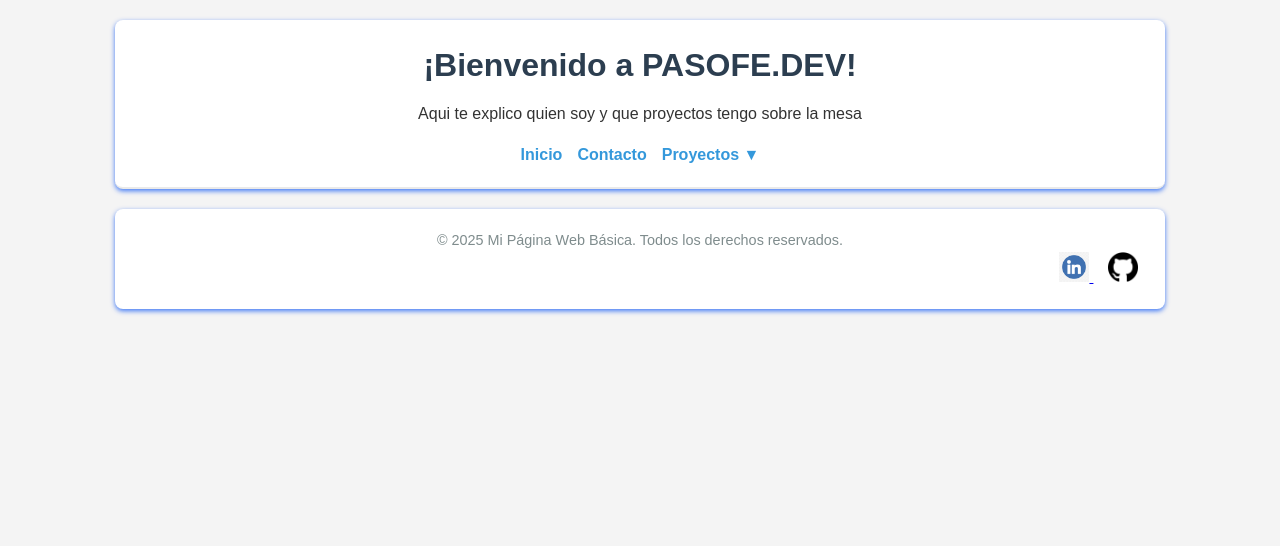
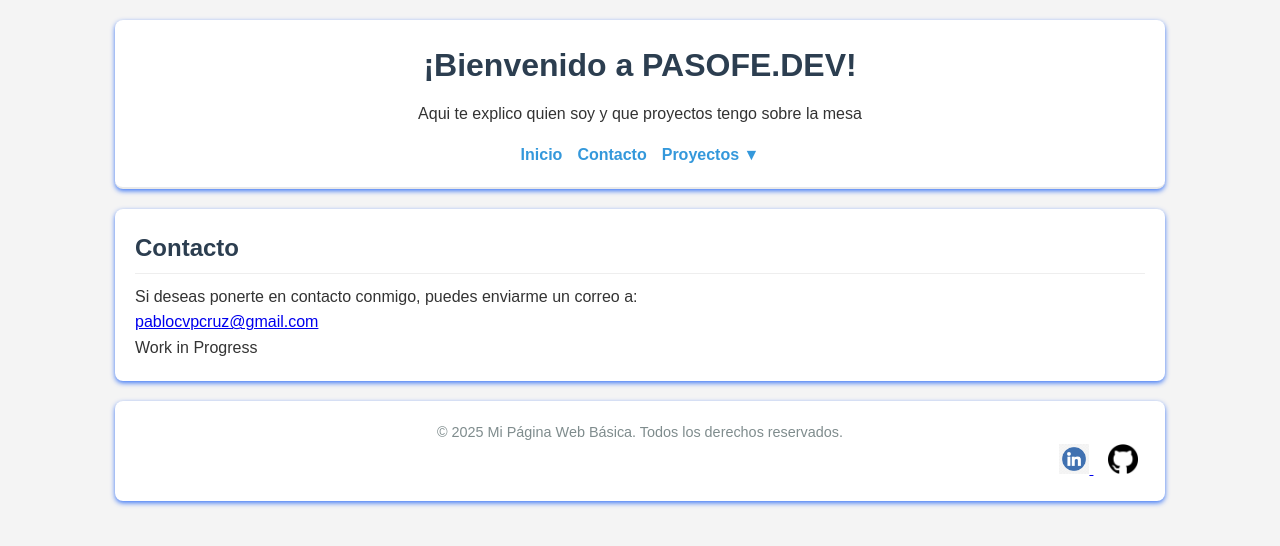
Before and after one commit to PabloSoriaFerrer11/webpasofe, a plain HTML site: page contacto.html in a window 1280 px wide. Drawn offline with Linux system fonts and the light colour scheme.

Commit message:
Contacto

```diff
--- a/contacto.html
+++ b/contacto.html
@@ -32,6 +32,14 @@
         </nav>
     </header>
 
+    <main>
+        <h2>Contacto</h2>
+        <p>Si deseas ponerte en contacto conmigo, puedes enviarme un correo a:</p>
+        <p><a href="mailto:pablocvpcruz@gmail.com">pablocvpcruz@gmail.com</a> </p>
+
+        <p>Work in Progress</p>
+    </main>
+
         <!-- Pie de página -->
         <footer>
             <p>&copy; 2025 Mi Página Web Básica. Todos los derechos reservados.</p>
```
Lines whose indentation alone changed are shown as unchanged.
